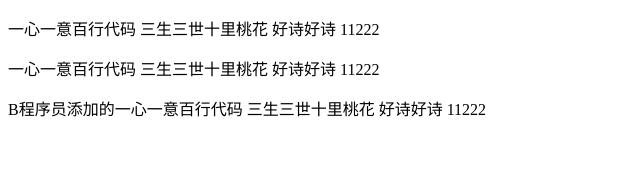
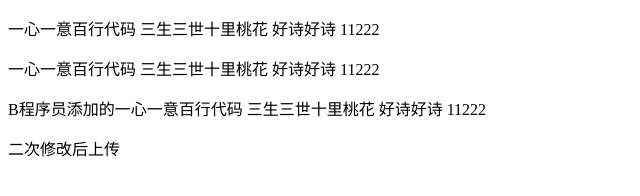
Before and after one commit to gaosilan/demo123, a plain HTML site: page index.html in a window 1280 px wide. Shown: the whole page, without its empty margins (0-640 px from the left). Drawn offline with Linux system fonts and the light colour scheme.

Commit message:
二次修改后上传

```diff
--- a/index.html
+++ b/index.html
@@ -12,6 +12,7 @@
     <p>一心一意百行代码 三生三世十里桃花 好诗好诗 11222</p>
     <p>一心一意百行代码 三生三世十里桃花 好诗好诗 11222</p>
     <p>B程序员添加的一心一意百行代码 三生三世十里桃花 好诗好诗 11222</p>
+    <div>二次修改后上传</div>
 </body>
 
 </html>
```
